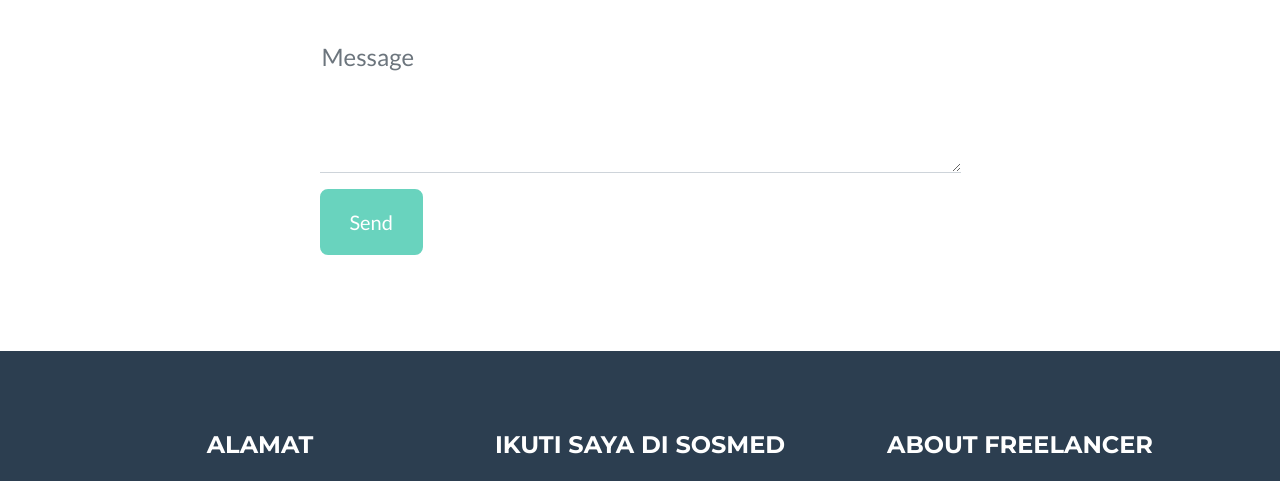
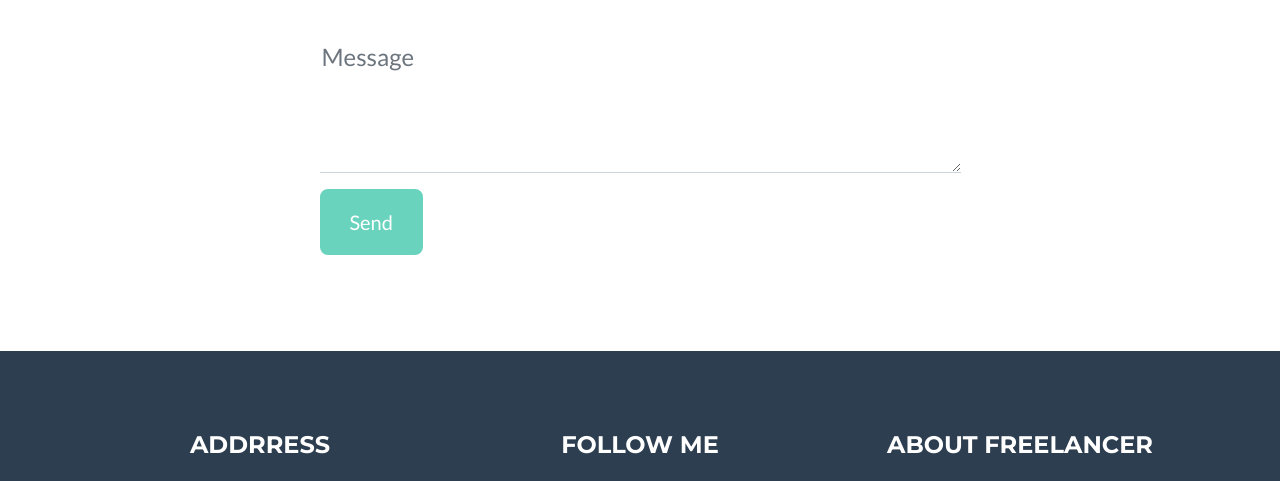
Before and after one commit to AkangTuser/AkangTuser, a website: page dist/index.html in a window 1280 px wide. Shown: the part 2806-3287 px from the top of the page. Drawn offline with nearby package versions, Linux system fonts and the light colour scheme.

Commit message:
upload ke server github

```diff
--- a/dist/index.html
+++ b/dist/index.html
@@ -262,7 +262,7 @@
             <div class="row">
                 <!-- Footer Location-->
                 <div class="col-lg-4 mb-5 mb-lg-0">
-                    <h4 class="text-uppercase mb-4">Alamat</h4>
+                    <h4 class="text-uppercase mb-4">Addrress</h4>
                     <p class="lead mb-0">
                         Jl. Lingkar 30
                         <br />
@@ -275,7 +275,7 @@
                 </div>
                 <!-- Footer Social Icons-->
                 <div class="col-lg-4 mb-5 mb-lg-0">
-                    <h4 class="text-uppercase mb-4">Ikuti Saya Di Sosmed</h4>
+                    <h4 class="text-uppercase mb-4">Follow me</h4>
                     <a class="btn btn-outline-light btn-social mx-1" href="index.html"><i
                             class="fab fa-fw fa-facebook-f"></i></a>
                     <a class="btn btn-outline-light btn-social mx-1" href="index.html"><i
```
